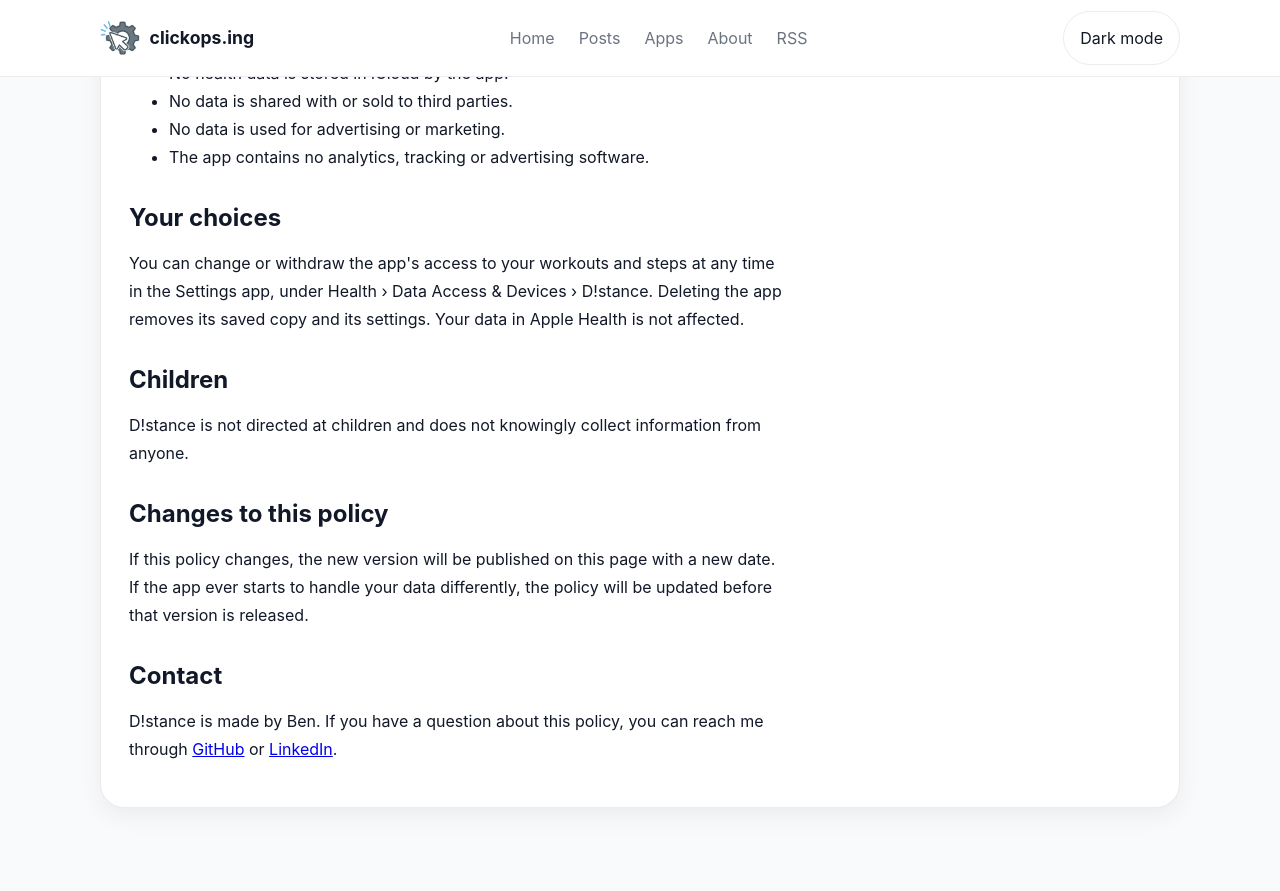
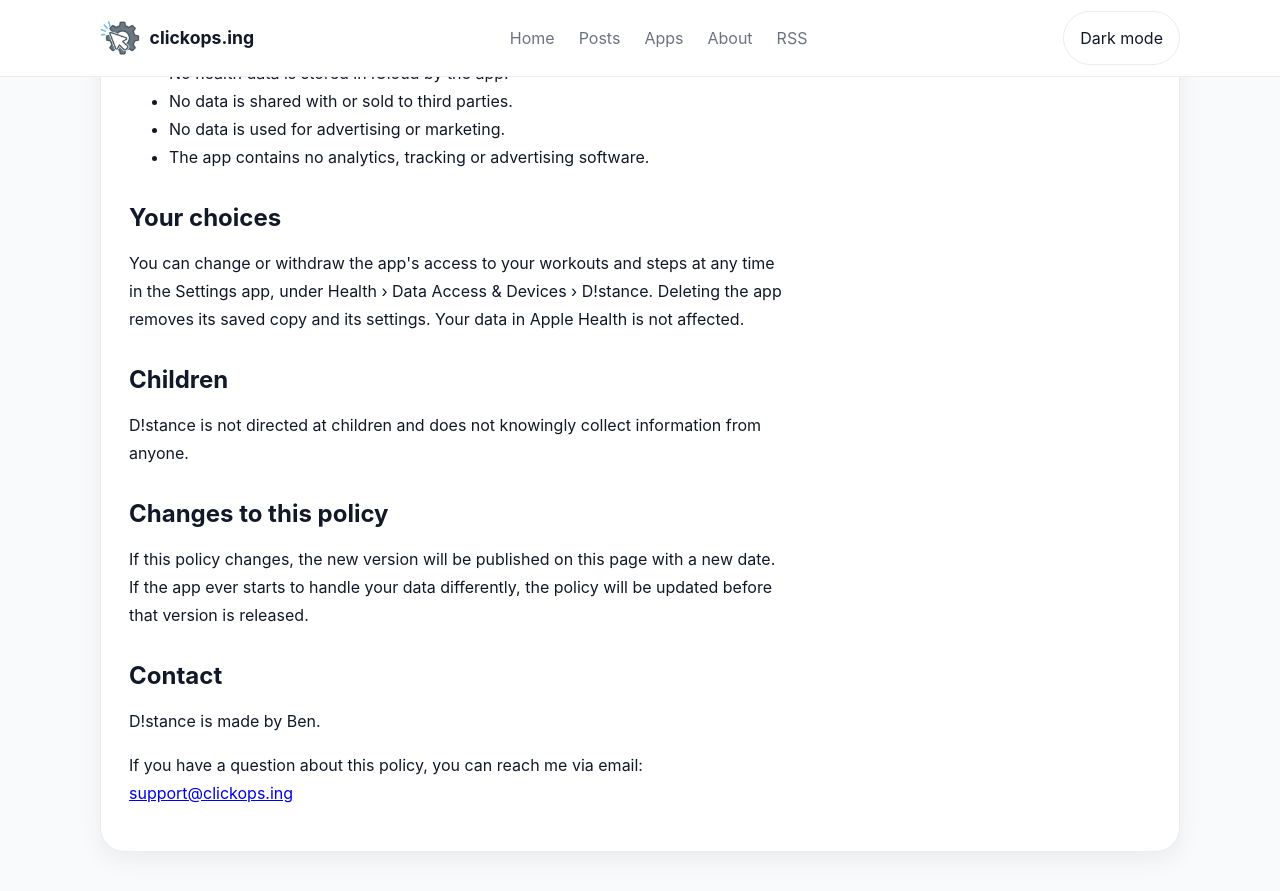
Before and after one commit to notverypc/clickops.ing-web, a Jekyll site: the page built from distancetracker/privacy.html, in a window 1280 px wide and 900 px high, scrolled down 1567 px. Shown: the top 891 px of the window. Built offline with Jekyll 4.4.1, drawn with Linux system fonts in a browser that asks for light colours; before the commit the page ends 2423 px from its top, so only the background shows below that; some of the changed text lies outside the part shown.

Commit message:
Use support@clickops.ing as the D!stance contact
Co-Authored-By: Claude Opus 5.5 <noreply@anthropic.com>

```diff
--- a/distancetracker/index.html
+++ b/distancetracker/index.html
@@ -45,7 +45,8 @@ excerpt: D!stance shows how far you have walked and run, and your steps, so you
       <p>Yes. Open D!stance, go to Settings, and change the daily step target, the distance unit or the day your week starts on.</p>
 
       <h2>Contact</h2>
-      <p>D!stance is made by Ben. For help or feedback, you can reach me through <a href="https://github.com/notverypc">GitHub</a> or <a href="https://www.linkedin.com/in/ben-reilly-b4458bb4/">LinkedIn</a>.</p>
+      <p>D!stance is made by Ben.</p>
+      <p>For help or feedback, you can reach me via email:<br><a href="mailto:support@clickops.ing">support@clickops.ing</a></p>
     </section>
     <div class="post-actions">
       <a class="button button-secondary" href="{{ '/apps/' | relative_url }}">← All apps</a>
--- a/distancetracker/privacy.html
+++ b/distancetracker/privacy.html
@@ -8,7 +8,7 @@ excerpt: D!stance reads your walking and running workouts and your step count fr
   <article class="post-detail">
     <header class="post-header">
       <h1>D!stance Privacy Policy</h1>
-      <p class="post-meta">Last updated 21 November 2026</p>
+      <p class="post-meta">Last updated 23 November 2026</p>
     </header>
     <section class="post-content">
       <p>D!stance is an iPhone app that shows how far you have walked and run each week, month and year, and how many steps you take each day. This policy explains what the app does with your information.</p>
@@ -57,7 +57,8 @@ excerpt: D!stance reads your walking and running workouts and your step count fr
       <p>If this policy changes, the new version will be published on this page with a new date. If the app ever starts to handle your data differently, the policy will be updated before that version is released.</p>
 
       <h2>Contact</h2>
-      <p>D!stance is made by Ben. If you have a question about this policy, you can reach me through <a href="https://github.com/notverypc">GitHub</a> or <a href="https://www.linkedin.com/in/ben-reilly-b4458bb4/">LinkedIn</a>.</p>
+      <p>D!stance is made by Ben.</p>
+      <p>If you have a question about this policy, you can reach me via email:<br><a href="mailto:support@clickops.ing">support@clickops.ing</a></p>
     </section>
   </article>
 </div>
```
